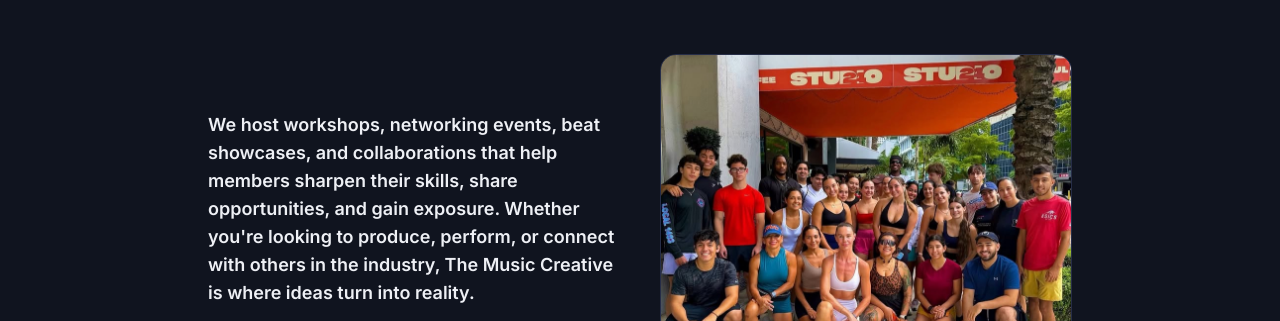
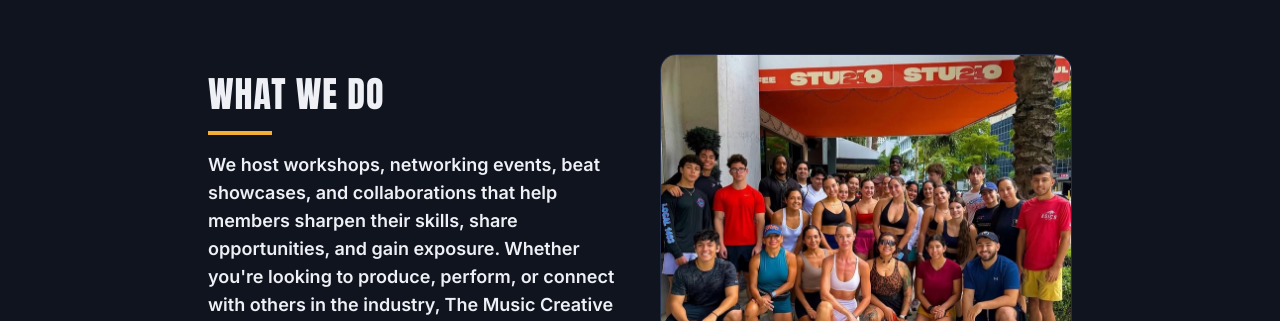
Before and after one commit to johnnybeatss/themusiccreative, a Next.js app: page / in a window 1280 px wide. Shown: the part 631-952 px from the top of the page. Built offline with nearby package versions, Linux system fonts and the light colour scheme; no server answers; the database is empty.

Commit message:
Add WHAT WE DO heading above the workshops paragraph, matching Our Goal treatment

```diff
--- a/src/app/page.tsx
+++ b/src/app/page.tsx
@@ -79,13 +79,19 @@ export default async function HomePage() {
       </div>
 
       <div className="mt-16 grid gap-8 sm:mt-20 sm:grid-cols-2 sm:items-center sm:gap-10">
-        <p className="text-lg font-semibold text-ivory">
+        <div>
+          <p className="font-display text-3xl leading-snug tracking-wide text-ivory sm:text-4xl">
+            WHAT WE DO
+          </p>
+          <div className="mt-3 h-1 w-16 bg-gold" />
+          <p className="mt-4 text-lg font-semibold text-ivory">
             We host workshops, networking events, beat showcases, and
             collaborations that help members sharpen their skills, share
             opportunities, and gain exposure. Whether you&apos;re looking to
             produce, perform, or connect with others in the industry, The
             Music Creative is where ideas turn into reality.
           </p>
+        </div>
         <Reveal delay={0.05}>
           <div className="aspect-[4/3] overflow-hidden rounded-2xl border border-navy-800">
             <Image
```
Lines whose indentation alone changed are shown as unchanged.
